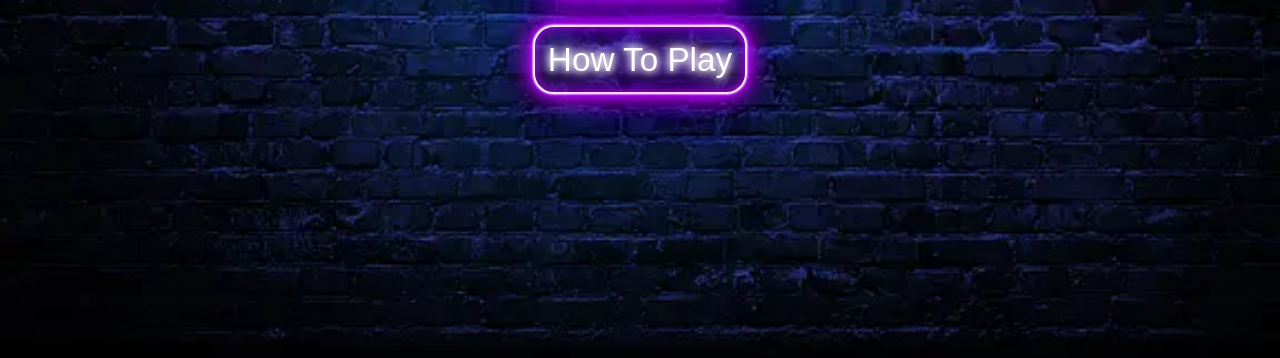
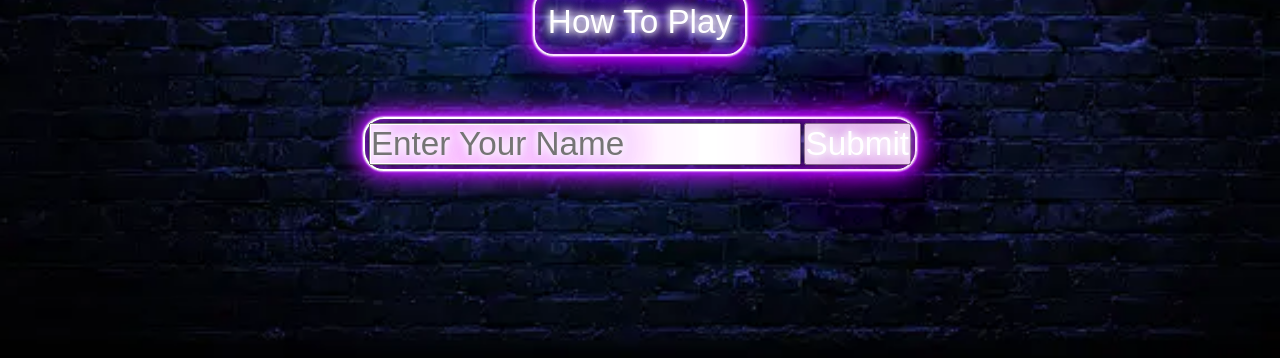
Before and after one commit to rdhadda/QuizKombat, a plain HTML site: page index.html in a window 1280 px wide. Shown: the part 442-800 px from the top of the page. Drawn offline with Linux system fonts and the light colour scheme; a web font is replaced by a local one.

Commit message:
feat: added html elements for player to enter their name

```diff
--- a/index.html
+++ b/index.html
@@ -41,6 +41,23 @@
             Good Luck!
           </p>
         </div>
+        <!-- <div class="no-margin">
+          <input
+            id="name"
+            type="text"
+            class="neon-text-pink neon-button no-margin text-align-center"
+            placeholder="Enter Your Name"
+          />
+        </div> -->
+        <div class="name-container neon-button no-margin">
+          <input
+            id="name"
+            type="text"
+            class="neon-text-pink no-margin text-align-center"
+            placeholder="Enter Your Name"
+          />
+          <button class="neon-text-pink text-size">Submit</button>
+        </div>
       </div>
     </div>
     <!-- link to script.js -->
```
